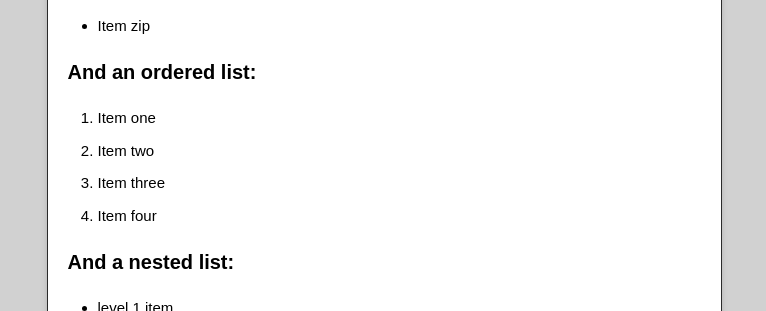
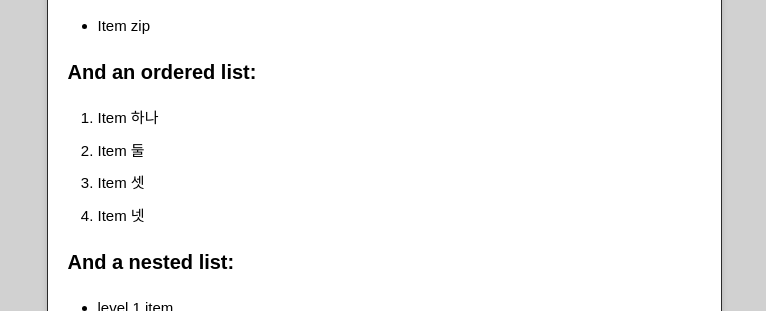
Before and after one commit to nike2lim/limseunghwan.github.io, a Jekyll site: the page built from index.md, in a window 1280 px wide and 900 px high, scrolled down 1766 px. Shown: the part 151-462 px from the top of the window, without its empty margins (256-1022 px from the left). Built offline with Jekyll 4.4.1, drawn with Linux system fonts in a browser that asks for light colours.

Commit message:
테스트 index 변경

```diff
--- a/index.md
+++ b/index.md
@@ -71,10 +71,10 @@ end
 
 ### And an ordered list:
 
-1.  Item one
-1.  Item two
-1.  Item three
-1.  Item four
+1.  Item 하나
+1.  Item 둘
+1.  Item 셋
+1.  Item 넷
 
 ### And a nested list:
 
```
